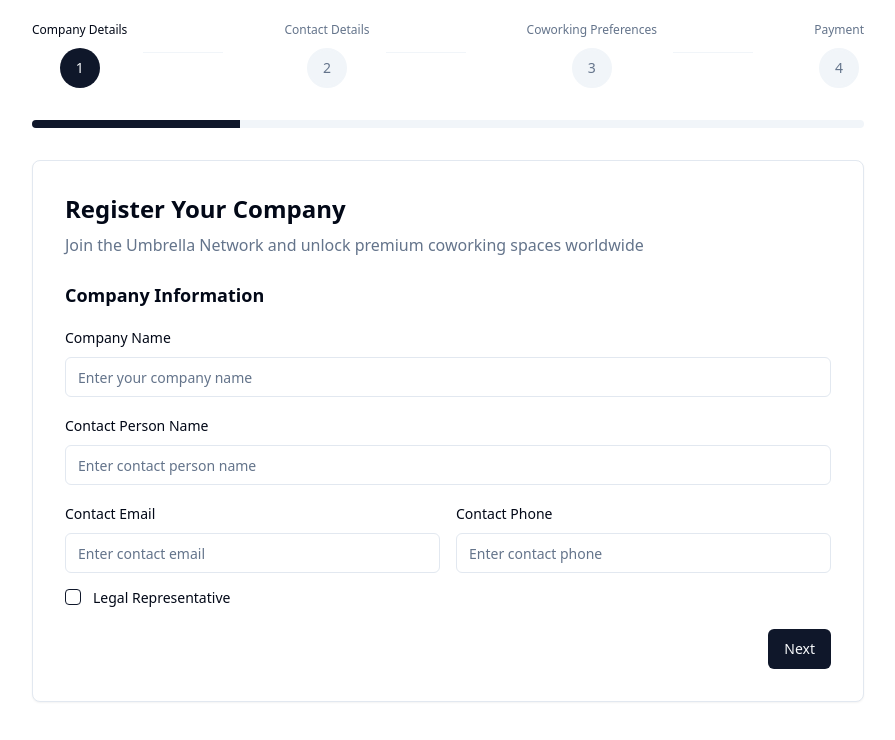
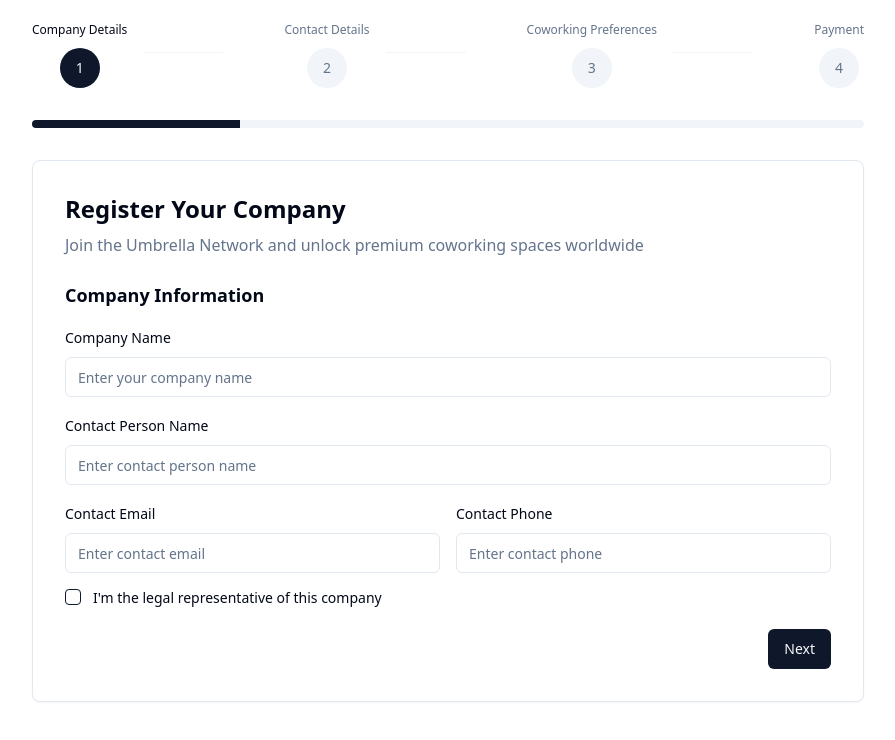
Before and after one commit to jrgensls/umbrella-spark-signup, a React (Vite) app: page /register in a window 1280 px wide. Shown: the top 740 px of the page, without its empty margins (192-1087 px from the left). Built offline with nearby package versions, Linux system fonts and the light colour scheme.

Commit message:
Refactor: Update legal representative label
Changes the label for the legal representative field in the company details form.

```diff
--- a/src/components/registration/CompanyDetailsStep.tsx
+++ b/src/components/registration/CompanyDetailsStep.tsx
@@ -1,3 +1,4 @@
+
 import React from 'react';
 import { useForm } from 'react-hook-form';
 import { zodResolver } from '@hookform/resolvers/zod';
@@ -127,7 +128,7 @@ export const CompanyDetailsStep: React.FC<CompanyDetailsStepProps> = ({
                 </FormControl>
                 <div className="space-y-1 leading-none">
                   <FormLabel>
-                    Legal Representative
+                    I'm the legal representative of this company
                   </FormLabel>
                 </div>
               </FormItem>
```
